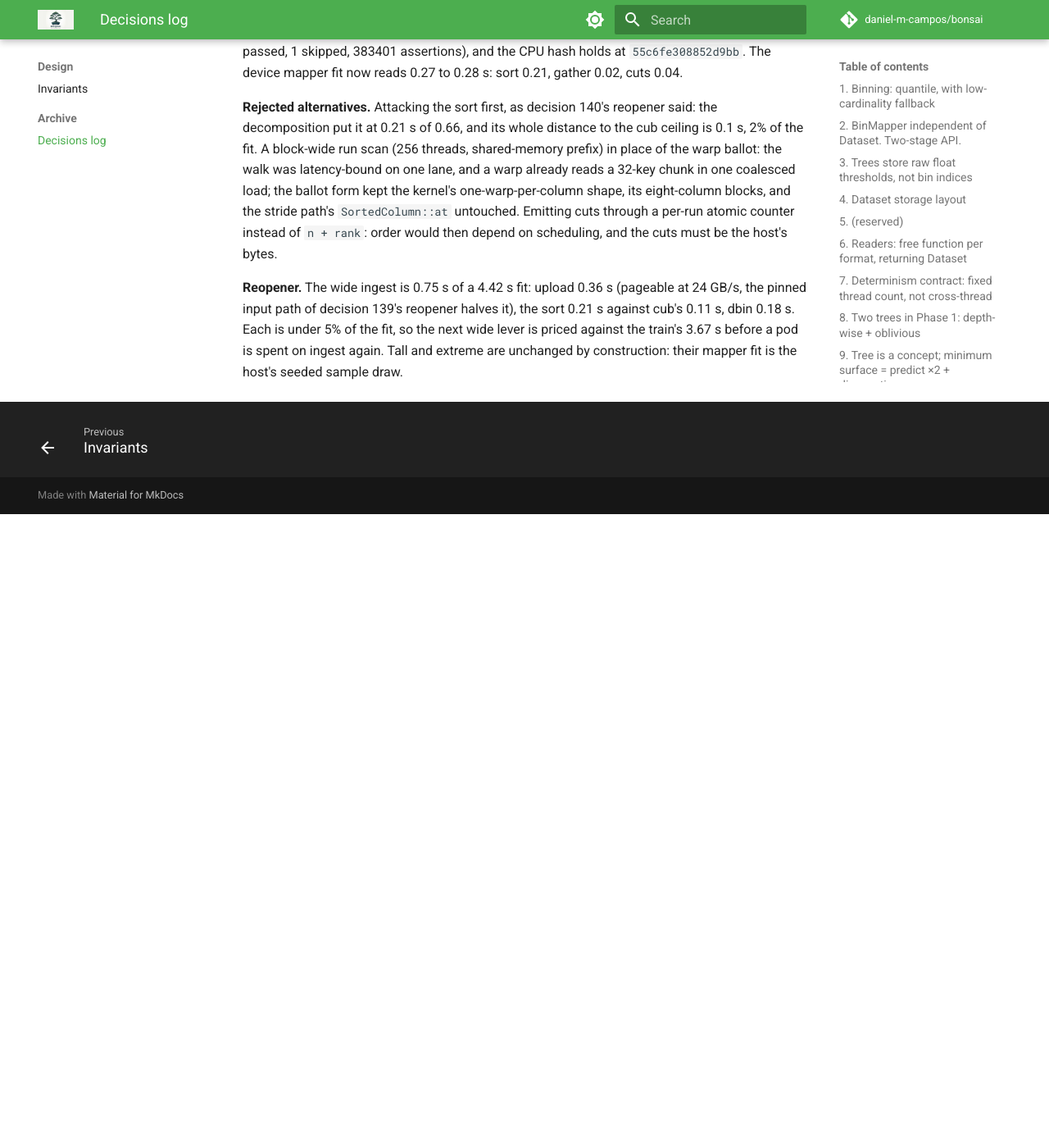
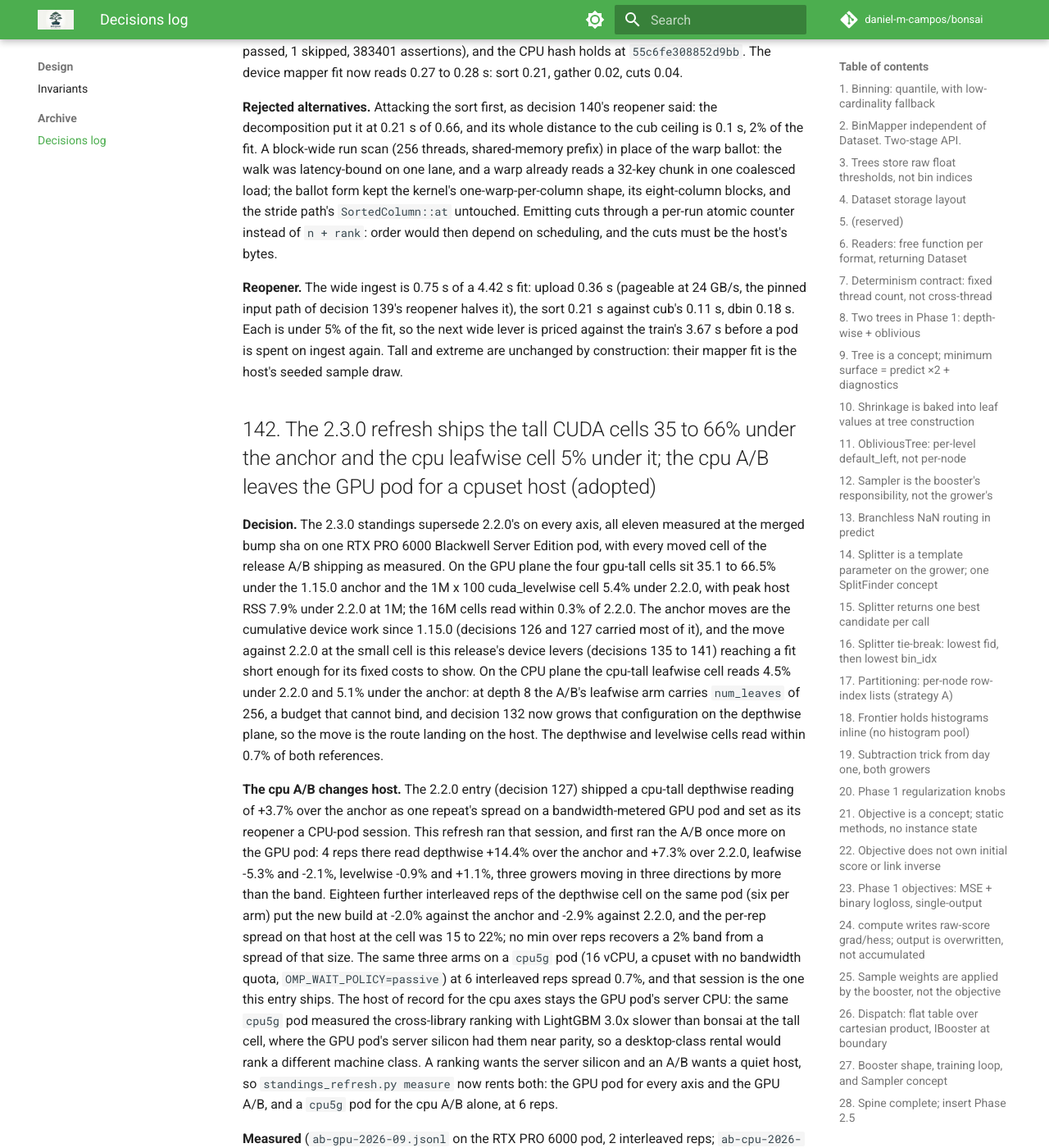
Before and after one commit to daniel-m-campos/bonsai, an MkDocs documentation site: the page built from docs/decisions.md, in a window 1280 px wide and 1400 px high, scrolled down 156292 px. Shown: the whole window at 82% size. Built offline with MkDocs 1.6.1 and Material for MkDocs 9.7.7, drawn with Linux system fonts in a browser that asks for light colours; comment, search, counter and statistics services are not loaded; before the commit the page ends 156919 px from its top, so only the background shows below that; some of the changed lines change nothing that is shown; some of the changed text lies outside the part shown.

Commit message:
docs: decision 142 for the 2.3.0 moved cells
The release A/B moved five cells past the 2% band, and the gate
demands an entry citing the files before a moved cell ships. The
gpu-tall cells sit 35 to 66% under the 1.15.0 anchor and the 1M
levelwise cell 5.4% under 2.2.0 (this release's device levers); the
cpu-tall leafwise cell reads 4.5% under 2.2.0 because the A/B's
leafwise arm carries a 2^depth budget that cannot bind, and decision
132 now routes that case to the depthwise grower. The other cells
read within 0.7% of both references.

The entry also records the host change: the cpu A/B left the GPU
pod for a cpu5g cpuset pod after the GPU pod's 15-22% spread read
the depthwise grower at +14% against the anchor on 4 reps and -2% on
18. The cpu axes stay on the GPU pod because the same cpu5g rental
flipped the LightGBM ranking 3.0x.

as_of_decision moves to 142 on gpu-tall and cpu-tall by hand, as
the registry's decision gate reads it from the tagged entry.

Ran: make docs-check (standings decision gate ok, 11 axes),
make ci ARGS=--fast, scripts/model_hash.py 55c6fe308852d9bb

```diff
--- a/docs/decisions.md
+++ b/docs/decisions.md
@@ -2023,3 +2023,17 @@ Fit -0.346 s (-7.3%), ingest -31.6%, the cuts kernel -91%, train flat; the base
 **Rejected alternatives.** Attacking the sort first, as decision 140's reopener said: the decomposition put it at 0.21 s of 0.66, and its whole distance to the cub ceiling is 0.1 s, 2% of the fit. A block-wide run scan (256 threads, shared-memory prefix) in place of the warp ballot: the walk was latency-bound on one lane, and a warp already reads a 32-key chunk in one coalesced load; the ballot form kept the kernel's one-warp-per-column shape, its eight-column blocks, and the stride path's `SortedColumn::at` untouched. Emitting cuts through a per-run atomic counter instead of `n + rank`: order would then depend on scheduling, and the cuts must be the host's bytes.
 
 **Reopener.** The wide ingest is 0.75 s of a 4.42 s fit: upload 0.36 s (pageable at 24 GB/s, the pinned input path of decision 139's reopener halves it), the sort 0.21 s against cub's 0.11 s, dbin 0.18 s. Each is under 5% of the fit, so the next wide lever is priced against the train's 3.67 s before a pod is spent on ingest again. Tall and extreme are unchanged by construction: their mapper fit is the host's seeded sample draw.
+
+## 142. The 2.3.0 refresh ships the tall CUDA cells 35 to 66% under the anchor and the cpu leafwise cell 5% under it; the cpu A/B leaves the GPU pod for a cpuset host (adopted)
+
+**Decision.** The 2.3.0 standings supersede 2.2.0's on every axis, all eleven measured at the merged bump sha on one RTX PRO 6000 Blackwell Server Edition pod, with every moved cell of the release A/B shipping as measured. On the GPU plane the four gpu-tall cells sit 35.1 to 66.5% under the 1.15.0 anchor and the 1M x 100 cuda_levelwise cell 5.4% under 2.2.0, with peak host RSS 7.9% under 2.2.0 at 1M; the 16M cells read within 0.3% of 2.2.0. The anchor moves are the cumulative device work since 1.15.0 (decisions 126 and 127 carried most of it), and the move against 2.2.0 at the small cell is this release's device levers (decisions 135 to 141) reaching a fit short enough for its fixed costs to show. On the CPU plane the cpu-tall leafwise cell reads 4.5% under 2.2.0 and 5.1% under the anchor: at depth 8 the A/B's leafwise arm carries `num_leaves` of 256, a budget that cannot bind, and decision 132 now grows that configuration on the depthwise plane, so the move is the route landing on the host. The depthwise and levelwise cells read within 0.7% of both references.
+
+**The cpu A/B changes host.** The 2.2.0 entry (decision 127) shipped a cpu-tall depthwise reading of +3.7% over the anchor as one repeat's spread on a bandwidth-metered GPU pod and set as its reopener a CPU-pod session. This refresh ran that session, and first ran the A/B once more on the GPU pod: 4 reps there read depthwise +14.4% over the anchor and +7.3% over 2.2.0, leafwise -5.3% and -2.1%, levelwise -0.9% and +1.1%, three growers moving in three directions by more than the band. Eighteen further interleaved reps of the depthwise cell on the same pod (six per arm) put the new build at -2.0% against the anchor and -2.9% against 2.2.0, and the per-rep spread on that host at the cell was 15 to 22%; no min over reps recovers a 2% band from a spread of that size. The same three arms on a `cpu5g` pod (16 vCPU, a cpuset with no bandwidth quota, `OMP_WAIT_POLICY=passive`) at 6 interleaved reps spread 0.7%, and that session is the one this entry ships. The host of record for the cpu axes stays the GPU pod's server CPU: the same `cpu5g` pod measured the cross-library ranking with LightGBM 3.0x slower than bonsai at the tall cell, where the GPU pod's server silicon had them near parity, so a desktop-class rental would rank a different machine class. A ranking wants the server silicon and an A/B wants a quiet host, so `standings_refresh.py measure` now rents both: the GPU pod for every axis and the GPU A/B, and a `cpu5g` pod for the cpu A/B alone, at 6 reps.
+
+**Measured** (`ab-gpu-2026-09.jsonl` on the RTX PRO 6000 pod, 2 interleaved reps; `ab-cpu-2026-09.jsonl` on the `cpu5g` pod, 6 interleaved reps; min over reps; anchor 1.15.0 wheel, old 2.2.0 wheel, new 2.3.0 source at 0ea5b77). gpu-tall cuda_depthwise 1M x 100 anchor 0.46 s, old 0.25 s, new 0.24 s; cuda_levelwise 0.89, 0.32, 0.30 s; 16M x 100 cuda_depthwise 3.82, 2.47, 2.48 s; cuda_levelwise 3.87, 2.40, 2.39 s; peak host RSS 0.63 to 0.58 GB at 1M, 6.78 to 6.74 GB at 16M. cpu-tall 2M x 128 at 12 threads depthwise 13.27, 13.19, 13.18 s; leafwise 13.63, 13.54, 12.93 s; levelwise 11.64, 11.71, 11.72 s. Parity PASS at the anchor cell (fused 2.49 s against two-step 2.47 s, -0.5%). The A/B rows carry no host block, so the cpu A/B's host is recorded here and in the runbook's section 11 until the rows carry it.
+
+**Rejected.** Shipping the GPU-pod cpu A/B under decision 127's reading rule: that rule covered one cell over the band by one repeat's spread, and this session's four-rep reading had three growers disagreeing with each other by more than the band, which is a host that cannot read the band rather than a cell to explain. Moving the cpu axes to the CPU pod along with the A/B: the ranking flip is measured on the same rental, and a standings row is a claim about a machine class (section 11 of the runbook); the option stays behind `--cpu-plane-host cpupod`. Widening the CPU band on GPU-pod hosts: the band would then hide a real 3% on the pod that can see it, decision 127's argument, unchanged. Reading the mean: unchanged from decision 127, noise on a fixed workload only adds time.
+
+**Reopener.** A `cpu5g` session whose three arms spread more than 2% at the tall cell, at which point the cpuset claim is re-measured before the band is; a cpu-tall depthwise or levelwise reading more than 2% from the anchor on that host, which is the engine's and gets its own entry; or the A/B rows gaining a host block, at which point this entry's host attribution is redundant with the file.
+
+Standings: gpu-tall, cpu-tall
```
Also changed, not shown: 1 other file.
